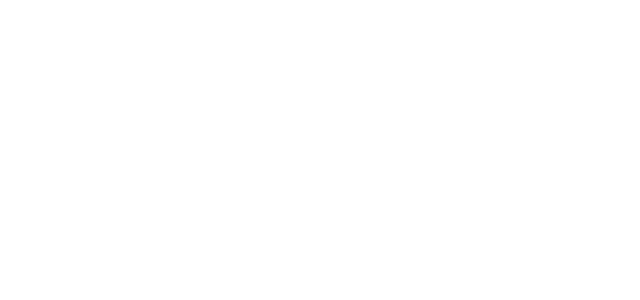
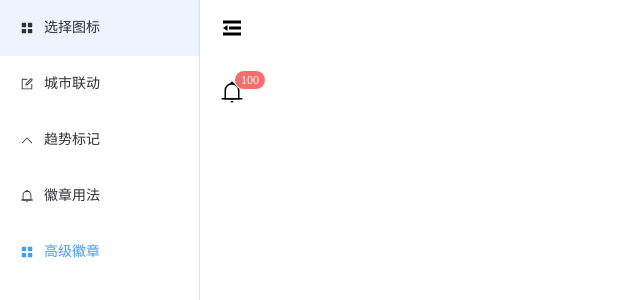
Before and after one commit to jsopycom/MyCustomComponents, a Vue app: page /choosebadgeadvance in a window 1280 px wide. Before the commit this address had no page. Shown: the top 300 px of the page, without its empty margins (0-640 px from the left). Built offline with nearby package versions, Linux system fonts and the light colour scheme.

Commit message:
更新徽章 和高级徽章以及封装Tab组件

```diff
--- /dev/null
+++ b/src/components/chooseTab/index.ts
@@ -0,0 +1,19 @@
+/*
+ * @Author: jsopy
+ * @Date: 2024-06-18 21:47:27
+ * @LastEditTime: 2024-06-18 21:47:31
+ * @FilePath: /my-vue-app/src/components/chooseTab/index.ts
+ * @Description:
+ *
+ */
+import { App } from "vue";
+
+import chooseTab from "./src/index.vue";
+
+// 让这个组件可以通过use形式使用
+
+export default {
+  install(app: App) {
+    app.component("chooseTab", chooseTab);
+  },
+};
--- /dev/null
+++ b/src/components/chooseTab/src/index.vue
@@ -0,0 +1,95 @@
+<!--
+ * @Author: jsopy
+ * @Date: 2024-06-18 21:47:32
+ * @LastEditTime: 2024-06-18 22:19:47
+ * @FilePath: /my-vue-app/src/components/chooseTab/src/index.vue
+ * @Description:
+ *
+-->
+
+<template>
+  <el-tabs type="border-card" class="demo-tabs">
+    <el-tab-pane v-for="(content, index) in list" :key="index">
+      <template #label>
+        <span class="custom-tabs-label">
+          <component :is="content.titleicon"></component>
+          <span>{{ content.title }}</span>
+        </span>
+      </template>
+      <div class="content">
+        <div
+          v-for="(value, index2) in content.content"
+          :key="index2"
+          class="item_tab"
+        >
+          <img :src="value.avater" class="avater" />
+          <span class="title">{{ value.time }}</span>
+          <el-tag :type="value.tagtype">{{ value.tagtitle }}</el-tag>
+        </div>
+      </div>
+    </el-tab-pane>
+  </el-tabs>
+</template>
+
+<script setup lang="ts">
+import { PropType } from "vue";
+interface TabItem {
+  avater?: string;
+  tagtype?: string;
+  tagtitle?: string;
+  time?: string;
+}
+
+interface TabContent {
+  title: string;
+  titleicon: string;
+  content: TabItem[];
+}
+const props = defineProps({
+  list: {
+    type: Array as PropType<TabContent[]>,
+    required: true,
+  },
+});
+</script>
+
+<style scoped lang="scss">
+.demo-tabs > .el-tabs__content {
+  padding: 32px;
+  color: #6b778c;
+  font-size: 32px;
+  font-weight: 600;
+}
+.demo-tabs .custom-tabs-label .el-icon {
+  vertical-align: middle;
+}
+.demo-tabs .custom-tabs-label span {
+  vertical-align: middle;
+  margin-left: 4px;
+}
+svg {
+  width: 1em;
+  height: 1em;
+  margin-right: 5px;
+  vertical-align: middle;
+}
+.content {
+  .item_tab {
+    display: flex;
+    flex-flow: row nowrap;
+    justify-content: space-around;
+    align-items: center;
+    margin-bottom: 20px;
+    .avater {
+      flex: 0 0 50px;
+      height: 50px;
+      border-radius: 50%;
+    }
+    .title {
+      flex: 0 0 100px;
+      height: 50px;
+      line-height: 50px;
+    }
+  }
+}
+</style>
--- /dev/null
+++ b/src/components/choosebadge/index.ts
@@ -0,0 +1,19 @@
+/*
+ * @Author: jsopy
+ * @Date: 2024-06-18 20:58:32
+ * @LastEditTime: 2024-06-18 20:58:37
+ * @FilePath: /my-vue-app/src/components/choosebadge/index.ts
+ * @Description:
+ *
+ */
+import { App } from "vue";
+
+import chooseBadge from "./src/index.vue";
+
+// 让这个组件可以通过use形式使用
+
+export default {
+  install(app: App) {
+    app.component("chooseBadge", chooseBadge);
+  },
+};
--- /dev/null
+++ b/src/components/choosebadge/src/index.vue
@@ -0,0 +1,41 @@
+<!--
+ * @Author: jsopy
+ * @Date: 2024-06-18 20:58:37
+ * @LastEditTime: 2024-06-18 21:09:03
+ * @FilePath: /my-vue-app/src/components/choosebadge/src/index.vue
+ * @Description:
+ *
+-->
+<template>
+  <el-badge :value="value" :max="max" :is-dot="isdot" class="item">
+    <component :is="icon"></component>
+  </el-badge>
+</template>
+
+<script setup lang="ts">
+const Props = defineProps({
+  icon: {
+    type: String,
+    required: true,
+  },
+  value: {
+    type: Number || String,
+    required: true,
+  },
+  max: {
+    type: Number,
+    required: true,
+  },
+  isdot: {
+    type: Boolean,
+    required: true,
+  },
+});
+</script>
+
+<style scoped lang="scss">
+svg {
+  width: 1.5em;
+  height: 1.5em;
+}
+</style>
--- /dev/null
+++ b/src/components/choosebadgeadvance/index.ts
@@ -0,0 +1,20 @@
+/*
+ * @Author: jsopy
+ * @Date: 2024-06-18 21:24:59
+ * @LastEditTime: 2024-06-18 21:26:21
+ * @FilePath: /my-vue-app/src/components/choosebadgeadvance/index.ts
+ * @Description:
+ *
+ */
+
+import { App } from "vue";
+
+import chooseBadgeAdvance from "./src/index.vue";
+
+// 让这个组件可以通过use形式使用
+
+export default {
+  install(app: App) {
+    app.component("chooseBadgeAdvance", chooseBadgeAdvance);
+  },
+};
--- /dev/null
+++ b/src/components/choosebadgeadvance/src/index.vue
@@ -0,0 +1,133 @@
+<!--
+ * @Author: jsopy
+ * @Date: 2024-06-18 21:25:06
+ * @LastEditTime: 2024-06-18 22:14:53
+ * @FilePath: /my-vue-app/src/components/choosebadgeadvance/src/index.vue
+ * @Description:
+ *
+-->
+
+<template>
+  <div>
+    <el-popover placement="bottom" :width="310" trigger="click">
+      <template #reference>
+        <chooseBadge
+          :max="badagedata.max"
+          :value="badagedata.value"
+          :icon="badagedata.icon"
+          :isdot="badagedata.isdot"
+        ></chooseBadge>
+      </template>
+      <template #default>
+        <chooseTab :list="tablistcontent"></chooseTab>
+      </template>
+    </el-popover>
+  </div>
+</template>
+
+<script setup lang="ts">
+import { ref } from "vue";
+interface BadgeItem {
+  max: number | string;
+  value: number;
+  icon: string;
+  isdot: boolean;
+}
+
+interface TabItem {
+  avater?: string;
+  tagtype?: string;
+  tagtitle?: string;
+  time?: string;
+}
+
+interface TabContent {
+  title: string;
+  titleicon: string;
+  content: TabItem[];
+}
+
+const badagedata = ref({
+  max: 200,
+  value: 100,
+  icon: "el-icon-bell",
+  isdot: false,
+});
+
+const tablistcontent = ref<TabContent[]>([
+  {
+    title: "新闻",
+    titleicon: "el-icon-bell",
+    content: [
+      {
+        avater: "https://file.jsopy.com/DemoAll/Vue3Cms/superadmin.jpg",
+        tagtype: "warning",
+        tagtitle: "警告",
+        time: "2024-6-18",
+      },
+      {
+        avater: "https://file.jsopy.com/DemoAll/Vue3Cms/superadmin.jpg",
+        tagtype: "danger",
+        tagtitle: "危险",
+        time: "2024-6-18",
+      },
+      {
+        avater: "https://file.jsopy.com/DemoAll/Vue3Cms/superadmin.jpg",
+        tagtype: "primary",
+        tagtitle: "安全",
+        time: "2024-6-18",
+      },
+    ],
+  },
+  {
+    title: "通知",
+    titleicon: "el-icon-menu",
+    content: [
+      {
+        avater: "https://file.jsopy.com/DemoAll/Vue3Cms/superadmin.jpg",
+        tagtype: "danger",
+        tagtitle: "危险",
+        time: "2024-6-21",
+      },
+      {
+        avater: "https://file.jsopy.com/DemoAll/Vue3Cms/superadmin.jpg",
+        tagtype: "warning",
+        tagtitle: "警告",
+        time: "2024-6-21",
+      },
+      {
+        avater: "https://file.jsopy.com/DemoAll/Vue3Cms/superadmin.jpg",
+        tagtype: "primary",
+        tagtitle: "安全",
+        time: "2024-6-21",
+      },
+    ],
+  },
+  {
+    title: "资讯",
+    titleicon: "el-icon-tools",
+    content: [
+      {
+        avater: "https://file.jsopy.com/DemoAll/Vue3Cms/superadmin.jpg",
+        tagtype: "primary",
+        tagtitle: "安全",
+        time: "2024-6-25",
+      },
+      {
+        avater: "https://file.jsopy.com/DemoAll/Vue3Cms/superadmin.jpg",
+        tagtype: "danger",
+        tagtitle: "危险",
+        time: "2024-6-25",
+      },
+      {
+        avater: "https://file.jsopy.com/DemoAll/Vue3Cms/superadmin.jpg",
+        tagtype: "warning",
+        tagtitle: "警告",
+        time: "2024-6-25",
+      },
+    ],
+  },
+]);
+</script>
+
+<style scoped lang="scss"></style>
--- a/src/components/index.ts
+++ b/src/components/index.ts
@@ -1,7 +1,7 @@
 /*
  * @Author: jsopy
  * @Date: 2024-06-17 21:48:12
- * @LastEditTime: 2024-06-18 07:00:03
+ * @LastEditTime: 2024-06-18 21:48:52
  * @FilePath: /my-vue-app/src/components/index.ts
  * @Description:
  *
@@ -15,7 +15,20 @@ import chooseArea from "./choosearea";
 
 import chooseQuShi from "./choosequshi";
 
-const components = [chooseIcon, chooseArea, chooseQuShi];
+import chooseBadge from "./choosebadge";
+
+import chooseTab from "./chooseTab";
+
+import chooseBadgeAdvance from "./choosebadgeadvance";
+
+const components = [
+  chooseIcon,
+  chooseArea,
+  chooseQuShi,
+  chooseBadge,
+  chooseBadgeAdvance,
+  chooseTab,
+];
 
 export default {
   install(app: App) {
--- /dev/null
+++ b/src/pages/Badge/index.vue
@@ -0,0 +1,51 @@
+<!--
+ * @Author: jsopy
+ * @Date: 2024-06-18 20:56:24
+ * @LastEditTime: 2024-06-18 21:34:01
+ * @FilePath: /my-vue-app/src/pages/Badge/index.vue
+ * @Description:
+ *
+-->
+<template>
+  <div class="item" v-for="(content, index) in list" :key="index">
+    <chooseBadge
+      :max="content.max"
+      :value="content.value"
+      :icon="content.icon"
+      :isdot="content.isdot"
+    ></chooseBadge>
+  </div>
+</template>
+
+<script setup lang="ts">
+import { ref } from "vue";
+interface BadgeItem {
+  max: number | string;
+  value: number;
+  icon: string;
+  isdot: boolean;
+}
+
+const list = ref<BadgeItem[]>([
+  {
+    max: 200,
+    value: 100,
+    icon: "el-icon-bell",
+    isdot: false,
+  },
+  {
+    max: 200,
+    value: 100,
+    icon: "el-icon-menu",
+    isdot: true,
+  },
+]);
+</script>
+
+<style scoped lang="scss">
+.item {
+  float: left;
+  margin-right: 20px;
+  margin-bottom: 20px;
+}
+</style>
--- /dev/null
+++ b/src/pages/BadgeAdvance/index.vue
@@ -0,0 +1,17 @@
+<!--
+ * @Author: jsopy
+ * @Date: 2024-06-18 21:27:18
+ * @LastEditTime: 2024-06-18 21:27:22
+ * @FilePath: /my-vue-app/src/pages/BadgeAdvance/index.vue
+ * @Description:
+ *
+-->
+<template>
+  <div>
+    <chooseBadgeAdvance></chooseBadgeAdvance>
+  </div>
+</template>
+
+<script setup lang="ts"></script>
+
+<style scoped></style>
--- a/src/router/index.ts
+++ b/src/router/index.ts
@@ -1,7 +1,7 @@
 /*
  * @Author: jsopy
  * @Date: 2024-06-15 21:43:31
- * @LastEditTime: 2024-06-18 07:26:37
+ * @LastEditTime: 2024-06-18 21:28:40
  * @FilePath: /my-vue-app/src/router/index.ts
  * @Description:
  *
@@ -43,6 +43,24 @@ const routes: RouteRecordRaw[] = [
         },
         component: () => import("@/pages/QuShi/index.vue"),
       },
+      {
+        path: "/choosebadge",
+        name: "badge",
+        meta: {
+          title: "徽章用法",
+          icon: "el-icon-bell",
+        },
+        component: () => import("@/pages/Badge/index.vue"),
+      },
+      {
+        path: "/choosebadgeadvance",
+        name: "badageadvance",
+        meta: {
+          title: "高级徽章",
+          icon: "el-icon-menu",
+        },
+        component: () => import("@/pages/BadgeAdvance/index.vue"),
+      },
     ],
   },
 ];
```
